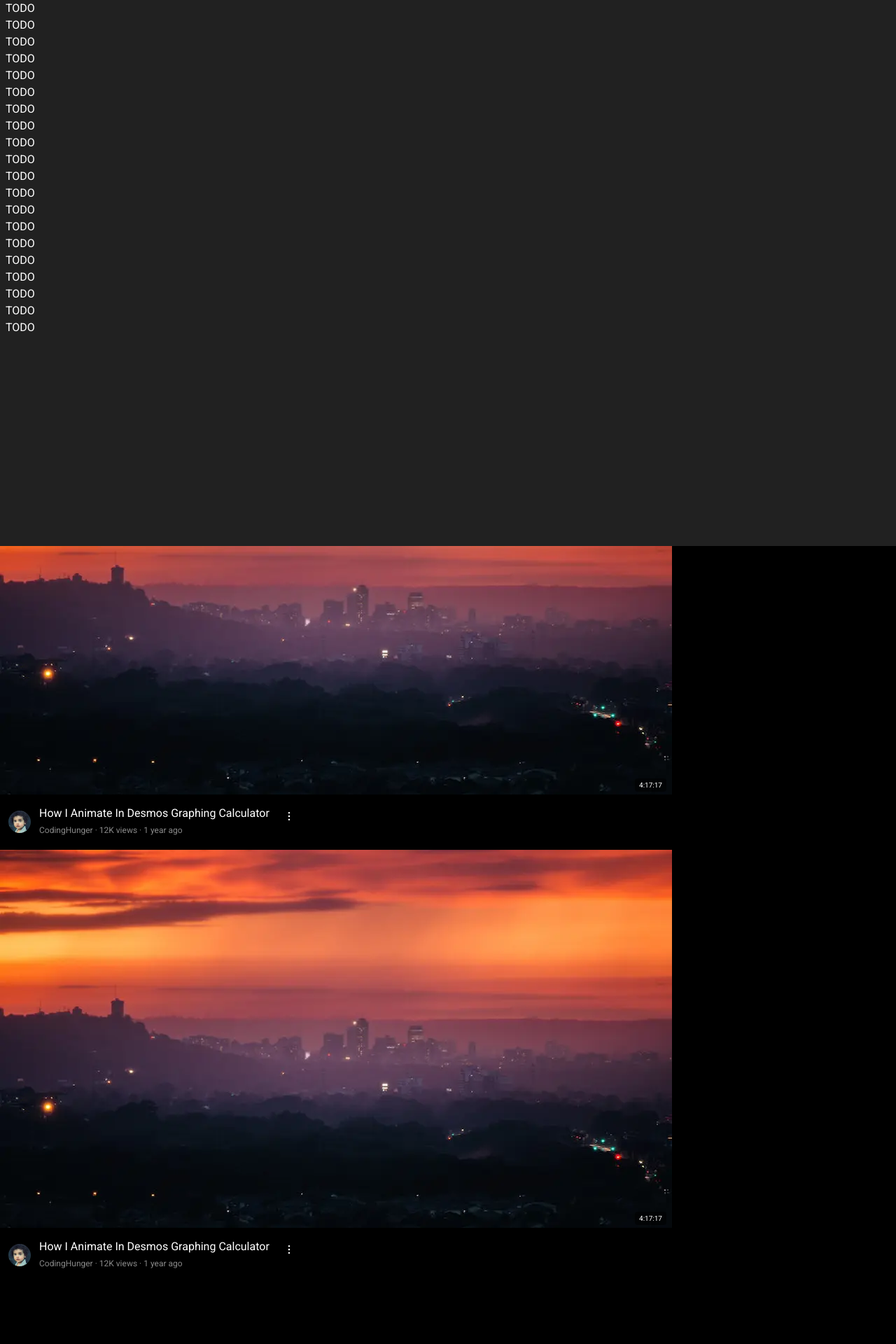
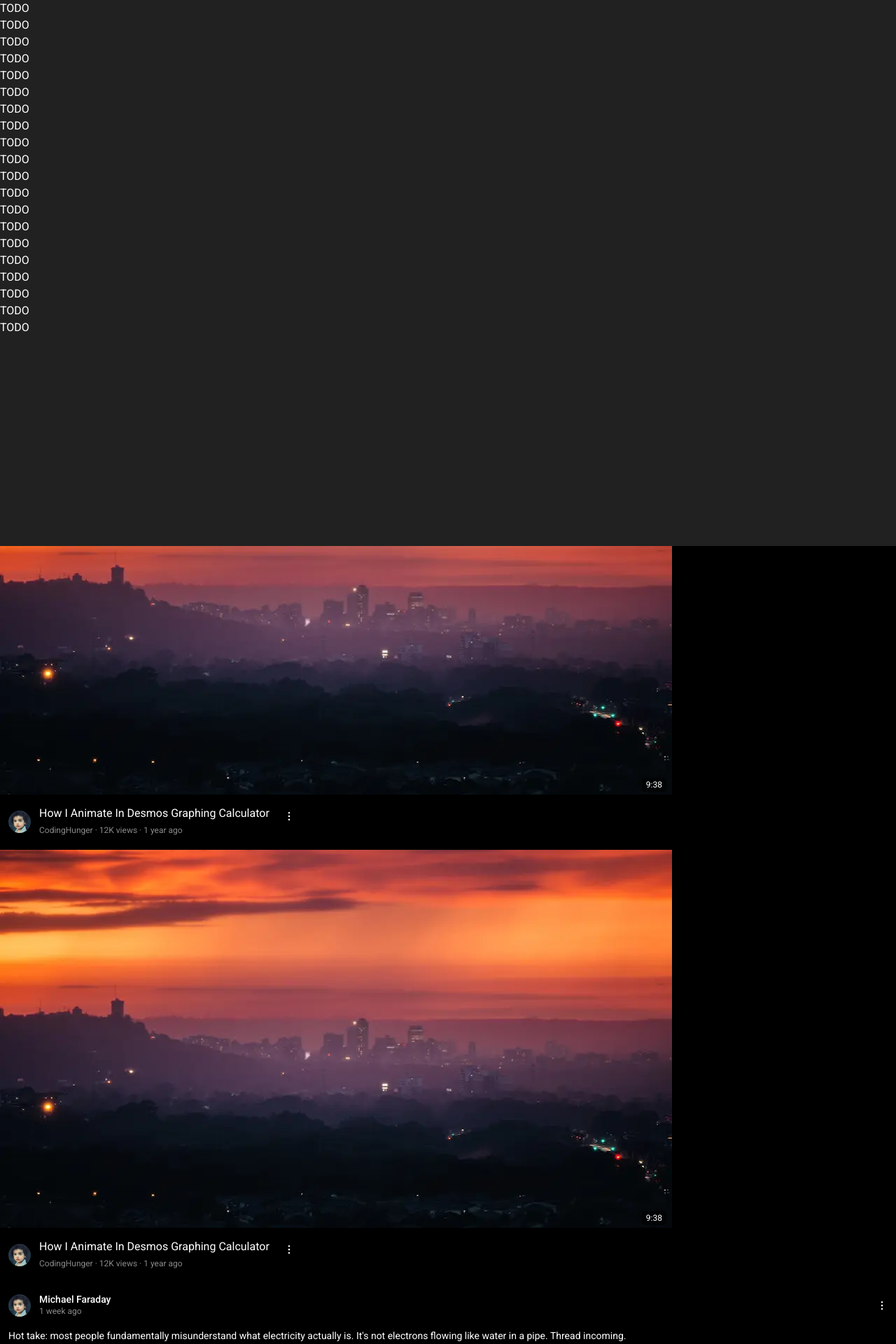
Before and after one commit to LadyBeGood/youtube, a React (Vite) app: page /video in a window 1280 px wide. Shown: the part 820-2740 px from the top of the page at 70% size. Before the commit the page ends 2653 px from the top, so only its background shows below. Built offline with nearby package versions, Linux system fonts and the light colour scheme.

Commit message:
I am tired boss

```diff
--- a/src/components/BottomSheet.tsx
+++ b/src/components/BottomSheet.tsx
@@ -8,7 +8,7 @@ import { useEffect, useLayoutEffect, useRef, useState, type PointerEvent } from
  * - Customizable snap points (Low, Middle, High).
  * - GPU-accelerated transforms only, no layout thrashing.
  */
-const BottomSheet = ({ type = 1, isBottomSheetOpen = false, overlay = true, onBottomSheetClose, children, low = 0, middle = 50, high = 100, height = "", zIndex = 999 }) => {
+const BottomSheet = ({ type = 1, isBottomSheetOpen = false, overlay = true, onBottomSheetClose, children, low = 0, middle = 50, high = 100, height = "" }) => {
     console.log("bottomsheet");
     /**********************************
      * Constants
@@ -197,6 +197,11 @@ const BottomSheet = ({ type = 1, isBottomSheetOpen = false, overlay = true, onBo
 
     console.log("bottomsheet end");
 
+    function debug(x) {
+        console.log(x);
+        return x;
+    }
+
     return (
         <>
             {/* Overlay */}
@@ -210,11 +215,12 @@ const BottomSheet = ({ type = 1, isBottomSheetOpen = false, overlay = true, onBo
             }
 
 
+
             {/* Bottom Sheet */}
             <div
                 ref={bottomSheetRef}
 
-                className={`touch-none select-none max-h-[100svh] fixed bottom-0 left-0 right-0 z-${zIndex} transition-transform duration-${ANIMATION_DURATION} ` + (type === 1 ? `pb-2 px-2` : "bg-[#212121] p-2")}
+                className={debug(`touch-none select-none max-h-[100svh] fixed bottom-0 left-0 right-0 z-999 transition-transform duration-${ANIMATION_DURATION} ` + (type === 1 ? `pb-2 px-2` : "bg-[#212121]"))}
                 style={{
                     transform: `translateY(${isBottomSheetOpen ? String(bottomSheetTranslateY) : "100"}%)`,
                     transitionProperty: isPointerDown ? "none" : "transform",
@@ -251,14 +257,16 @@ const BottomSheet = ({ type = 1, isBottomSheetOpen = false, overlay = true, onBo
                 {/* Content */}
                 <div
                     ref={bottomSheetContentRef}
-                    className={type === 1 ? "bg-[#212121] py-2 rounded-xl" : ""}
+                    className={type === 1 ? "bg-[#212121] py-2 rounded-xl relative" : ""}
                 >
                     {/* Drag Handle */}
-                    <div className="flex h-full pb-2 justify-center">
+                    <div className="flex h-full py-2 justify-center ">
                         <div className="h-1 w-10 rounded-full bg-[#606060]" />
                     </div>
 
-                    {children}
+                    <div>
+                        {children}
+                    </div>
                 </div>
             </div>
         </>
--- /dev/null
+++ b/src/components/Comment.tsx
@@ -0,0 +1,5 @@
+export default function Comment() {
+    return (
+        <div>Comment</div>
+    )
+}
--- a/src/components/Post.tsx
+++ b/src/components/Post.tsx
@@ -16,13 +16,13 @@ export default function Post({ className = "", avatar, name, date, body, likes,
     return (
         <div className={className}>
             {/* Header */}
-            <div className="mb-3 flex items-center gap-2.5 ml-3 mr-1">
+            <div className="mb-4 flex items-center gap-3 ml-3 mr-1">
                 <div className="w-8 h-8">
                     <img className="rounded-full" src={avatar} alt="" />
                 </div>
                 <div>
-                    <p className="text-[13px] font-medium text-white leading-none">{name}</p>
-                    <p className="text-[11px] text-cool-gray mt-0.5 select-none">{date}</p>
+                    <p className="text-sm font-medium text-white leading-none">{name}</p>
+                    <p className="text-xs text-cool-gray mt-0.5 select-none">{date}</p>
                 </div>
                 <button className="ml-auto p-1.5">
                     <MoreIcon size={20} />
@@ -30,11 +30,11 @@ export default function Post({ className = "", avatar, name, date, body, likes,
             </div>
 
             {/* Body */}
-            <p className="mx-3 text-sm leading-relaxed mb-3 line-clamp-3 overflow-hidden">{body}</p>
+            <p className="mx-3 text-sm leading-relaxed mb-4 line-clamp-3 overflow-hidden">{body}</p>
 
             {/* Optional image placeholder */}
             {imgSrc && (
-                <div className=" bg-[#1a1a1a] flex items-center justify-center mb-3">
+                <div className=" bg-[#1a1a1a] flex items-center justify-center mb-4">
                     <img src={imgSrc} alt="Post Image" />
                 </div>
             )}
--- a/src/components/VideoCard.tsx
+++ b/src/components/VideoCard.tsx
@@ -20,7 +20,7 @@ export default function VideoCard({ isMusical = false, title, channel, profilePi
         <div className="select-none">
             <button className="relative" onClick={() => navigate("/video")}>
                 <img src={thumbnailURL} alt="thumbnail" />
-                <div className="absolute rounded right-2 bottom-1 bg-[#00000090] flex text-[10px] justify-around text-white items-center px-1.5 py-0.5 ">
+                <div className="absolute rounded right-2 bottom-1 bg-[#00000090] flex text-xs justify-around text-white items-center px-1.5 py-0.5 ">
                     {isMusical &&
                         <span className="material-symbols-outlined" style={{ fontSize: "12px", fontVariationSettings: `"FILL" 1, "wght" 400,"GRAD" 0` }}>music_note</span>
                     }
--- a/src/pages/Home.tsx
+++ b/src/pages/Home.tsx
@@ -12,19 +12,19 @@ export default function Home() {
         <div className="overflow-y-scroll no-scrollbar">
             <RecommendationsBar isHomePage={true} />
 
-            <VideoCard title={"How I Animate In Desmos Graphing Calculator"} channel={"CodingHunger"} profilePictureURL={"./avatar1.webp"} views={"12K"} uploadDate={"1 year ago"} thumbnailURL={"./thumbnail1.webp"} duration={"4:17:17"} />
-            <VideoCard title={"How I Animate In Desmos Graphing Calculator"} channel={"CodingHunger"} profilePictureURL={"./avatar1.webp"} views={"12K"} uploadDate={"1 year ago"} thumbnailURL={"./thumbnail1.webp"} duration={"4:17:17"} />
-            <VideoCard title={"How I Animate In Desmos Graphing Calculator"} channel={"CodingHunger"} profilePictureURL={"./avatar1.webp"} views={"12K"} uploadDate={"1 year ago"} thumbnailURL={"./thumbnail1.webp"} duration={"4:17:17"} />
-            <VideoCard title={"How I Animate In Desmos Graphing Calculator"} channel={"CodingHunger"} profilePictureURL={"./avatar1.webp"} views={"12K"} uploadDate={"1 year ago"} thumbnailURL={"./thumbnail1.webp"} duration={"4:17:17"} />
-            <VideoCard title={"How I Animate In Desmos Graphing Calculator"} channel={"CodingHunger"} profilePictureURL={"./avatar1.webp"} views={"12K"} uploadDate={"1 year ago"} thumbnailURL={"./thumbnail1.webp"} duration={"4:17:17"} />
-            <VideoCard title={"How I Animate In Desmos Graphing Calculator"} channel={"CodingHunger"} profilePictureURL={"./avatar1.webp"} views={"12K"} uploadDate={"1 year ago"} thumbnailURL={"./thumbnail1.webp"} duration={"4:17:17"} />
-            <VideoCard title={"How I Animate In Desmos Graphing Calculator"} channel={"CodingHunger"} profilePictureURL={"./avatar1.webp"} views={"12K"} uploadDate={"1 year ago"} thumbnailURL={"./thumbnail1.webp"} duration={"4:17:17"} />
-            <VideoCard title={"How I Animate In Desmos Graphing Calculator"} channel={"CodingHunger"} profilePictureURL={"./avatar1.webp"} views={"12K"} uploadDate={"1 year ago"} thumbnailURL={"./thumbnail1.webp"} duration={"4:17:17"} />
-            <VideoCard title={"How I Animate In Desmos Graphing Calculator"} channel={"CodingHunger"} profilePictureURL={"./avatar1.webp"} views={"12K"} uploadDate={"1 year ago"} thumbnailURL={"./thumbnail1.webp"} duration={"4:17:17"} />
-            <VideoCard title={"How I Animate In Desmos Graphing Calculator"} channel={"CodingHunger"} profilePictureURL={"./avatar1.webp"} views={"12K"} uploadDate={"1 year ago"} thumbnailURL={"./thumbnail1.webp"} duration={"4:17:17"} />
-            <VideoCard title={"How I Animate In Desmos Graphing Calculator"} channel={"CodingHunger"} profilePictureURL={"./avatar1.webp"} views={"12K"} uploadDate={"1 year ago"} thumbnailURL={"./thumbnail1.webp"} duration={"4:17:17"} />
-            <VideoCard title={"How I Animate In Desmos Graphing Calculator"} channel={"CodingHunger"} profilePictureURL={"./avatar1.webp"} views={"12K"} uploadDate={"1 year ago"} thumbnailURL={"./thumbnail1.webp"} duration={"4:17:17"} />
-            <VideoCard title={"How I Animate In Desmos Graphing Calculator"} channel={"CodingHunger"} profilePictureURL={"./avatar1.webp"} views={"12K"} uploadDate={"1 year ago"} thumbnailURL={"./thumbnail1.webp"} duration={"4:17:17"} />
+            <VideoCard title={"How I Animate In Desmos Graphing Calculator"} channel={"CodingHunger"} profilePictureURL={"./avatar1.webp"} views={"12K"} uploadDate={"1 year ago"} thumbnailURL={"./thumbnail1.webp"} duration={"9:38"} />
+            <VideoCard title={"How I Animate In Desmos Graphing Calculator"} channel={"CodingHunger"} profilePictureURL={"./avatar1.webp"} views={"12K"} uploadDate={"1 year ago"} thumbnailURL={"./thumbnail1.webp"} duration={"9:38"} />
+            <VideoCard title={"How I Animate In Desmos Graphing Calculator"} channel={"CodingHunger"} profilePictureURL={"./avatar1.webp"} views={"12K"} uploadDate={"1 year ago"} thumbnailURL={"./thumbnail1.webp"} duration={"9:38"} />
+            <VideoCard title={"How I Animate In Desmos Graphing Calculator"} channel={"CodingHunger"} profilePictureURL={"./avatar1.webp"} views={"12K"} uploadDate={"1 year ago"} thumbnailURL={"./thumbnail1.webp"} duration={"9:38"} />
+            <VideoCard title={"How I Animate In Desmos Graphing Calculator"} channel={"CodingHunger"} profilePictureURL={"./avatar1.webp"} views={"12K"} uploadDate={"1 year ago"} thumbnailURL={"./thumbnail1.webp"} duration={"9:38"} />
+            <VideoCard title={"How I Animate In Desmos Graphing Calculator"} channel={"CodingHunger"} profilePictureURL={"./avatar1.webp"} views={"12K"} uploadDate={"1 year ago"} thumbnailURL={"./thumbnail1.webp"} duration={"9:38"} />
+            <VideoCard title={"How I Animate In Desmos Graphing Calculator"} channel={"CodingHunger"} profilePictureURL={"./avatar1.webp"} views={"12K"} uploadDate={"1 year ago"} thumbnailURL={"./thumbnail1.webp"} duration={"9:38"} />
+            <VideoCard title={"How I Animate In Desmos Graphing Calculator"} channel={"CodingHunger"} profilePictureURL={"./avatar1.webp"} views={"12K"} uploadDate={"1 year ago"} thumbnailURL={"./thumbnail1.webp"} duration={"9:38"} />
+            <VideoCard title={"How I Animate In Desmos Graphing Calculator"} channel={"CodingHunger"} profilePictureURL={"./avatar1.webp"} views={"12K"} uploadDate={"1 year ago"} thumbnailURL={"./thumbnail1.webp"} duration={"9:38"} />
+            <VideoCard title={"How I Animate In Desmos Graphing Calculator"} channel={"CodingHunger"} profilePictureURL={"./avatar1.webp"} views={"12K"} uploadDate={"1 year ago"} thumbnailURL={"./thumbnail1.webp"} duration={"9:38"} />
+            <VideoCard title={"How I Animate In Desmos Graphing Calculator"} channel={"CodingHunger"} profilePictureURL={"./avatar1.webp"} views={"12K"} uploadDate={"1 year ago"} thumbnailURL={"./thumbnail1.webp"} duration={"9:38"} />
+            <VideoCard title={"How I Animate In Desmos Graphing Calculator"} channel={"CodingHunger"} profilePictureURL={"./avatar1.webp"} views={"12K"} uploadDate={"1 year ago"} thumbnailURL={"./thumbnail1.webp"} duration={"9:38"} />
+            <VideoCard title={"How I Animate In Desmos Graphing Calculator"} channel={"CodingHunger"} profilePictureURL={"./avatar1.webp"} views={"12K"} uploadDate={"1 year ago"} thumbnailURL={"./thumbnail1.webp"} duration={"9:38"} />
         </div>
     )
 }
--- a/src/pages/Subscriptions.tsx
+++ b/src/pages/Subscriptions.tsx
@@ -10,25 +10,25 @@ export default function Subscriptions() {
             <SubscriptionsBar />
             <RecommendationsBar isHomePage={false} />
 
-            <VideoCard title={"How I Animate In Desmos Graphing Calculator"} channel={"CodingHunger"} profilePictureURL={"./avatar1.webp"} views={"12K"} uploadDate={"1 year ago"} thumbnailURL={"./thumbnail1.webp"} duration={"4:17:17"} />
-            <VideoCard title={"How I Animate In Desmos Graphing Calculator"} channel={"CodingHunger"} profilePictureURL={"./avatar1.webp"} views={"12K"} uploadDate={"1 year ago"} thumbnailURL={"./thumbnail1.webp"} duration={"4:17:17"} />
-            <Post className="my-6" {...        {
+            <VideoCard title={"How I Animate In Desmos Graphing Calculator"} channel={"CodingHunger"} profilePictureURL={"./avatar1.webp"} views={"12K"} uploadDate={"1 year ago"} thumbnailURL={"./thumbnail1.webp"} duration={"9:38"} />
+            <VideoCard title={"How I Animate In Desmos Graphing Calculator"} channel={"CodingHunger"} profilePictureURL={"./avatar1.webp"} views={"12K"} uploadDate={"1 year ago"} thumbnailURL={"./thumbnail1.webp"} duration={"9:38"} />
+            <Post className="mb-6 mt-4" {...        {
                 id: 1,
                 avatar: "./avatar1.webp", name: "Michael Faraday", date: "2 days ago",
                 body: "Just finished filming a 3-part series on the hidden geometry of magnetic field lines. It genuinely blew my mind editing this — dropping next week. Lorem ipsum dolor sit amet consectetur, adipisicing elit. Reiciendis inventore expedita delectus esse assumenda a perferendis omnis molestiae dolorem, enim quasi eos autem quisquam voluptate labore veniam porro quod. Tempore?",
                 likes: "2.4K", dislikes: "24", comments: "183", imgSrc: "./pink.webp",
             }} />
-            <VideoCard title={"How I Animate In Desmos Graphing Calculator"} channel={"CodingHunger"} profilePictureURL={"./avatar1.webp"} views={"12K"} uploadDate={"1 year ago"} thumbnailURL={"./thumbnail1.webp"} duration={"4:17:17"} />
-            <VideoCard title={"How I Animate In Desmos Graphing Calculator"} channel={"CodingHunger"} profilePictureURL={"./avatar1.webp"} views={"12K"} uploadDate={"1 year ago"} thumbnailURL={"./thumbnail1.webp"} duration={"4:17:17"} />
-            <VideoCard title={"How I Animate In Desmos Graphing Calculator"} channel={"CodingHunger"} profilePictureURL={"./avatar1.webp"} views={"12K"} uploadDate={"1 year ago"} thumbnailURL={"./thumbnail1.webp"} duration={"4:17:17"} />
-            <VideoCard title={"How I Animate In Desmos Graphing Calculator"} channel={"CodingHunger"} profilePictureURL={"./avatar1.webp"} views={"12K"} uploadDate={"1 year ago"} thumbnailURL={"./thumbnail1.webp"} duration={"4:17:17"} />
-            <VideoCard title={"How I Animate In Desmos Graphing Calculator"} channel={"CodingHunger"} profilePictureURL={"./avatar1.webp"} views={"12K"} uploadDate={"1 year ago"} thumbnailURL={"./thumbnail1.webp"} duration={"4:17:17"} />
-            <VideoCard title={"How I Animate In Desmos Graphing Calculator"} channel={"CodingHunger"} profilePictureURL={"./avatar1.webp"} views={"12K"} uploadDate={"1 year ago"} thumbnailURL={"./thumbnail1.webp"} duration={"4:17:17"} />
-            <VideoCard title={"How I Animate In Desmos Graphing Calculator"} channel={"CodingHunger"} profilePictureURL={"./avatar1.webp"} views={"12K"} uploadDate={"1 year ago"} thumbnailURL={"./thumbnail1.webp"} duration={"4:17:17"} />
-            <VideoCard title={"How I Animate In Desmos Graphing Calculator"} channel={"CodingHunger"} profilePictureURL={"./avatar1.webp"} views={"12K"} uploadDate={"1 year ago"} thumbnailURL={"./thumbnail1.webp"} duration={"4:17:17"} />
-            <VideoCard title={"How I Animate In Desmos Graphing Calculator"} channel={"CodingHunger"} profilePictureURL={"./avatar1.webp"} views={"12K"} uploadDate={"1 year ago"} thumbnailURL={"./thumbnail1.webp"} duration={"4:17:17"} />
-            <VideoCard title={"How I Animate In Desmos Graphing Calculator"} channel={"CodingHunger"} profilePictureURL={"./avatar1.webp"} views={"12K"} uploadDate={"1 year ago"} thumbnailURL={"./thumbnail1.webp"} duration={"4:17:17"} />
-            <VideoCard title={"How I Animate In Desmos Graphing Calculator"} channel={"CodingHunger"} profilePictureURL={"./avatar1.webp"} views={"12K"} uploadDate={"1 year ago"} thumbnailURL={"./thumbnail1.webp"} duration={"4:17:17"} />
+            <VideoCard title={"How I Animate In Desmos Graphing Calculator"} channel={"CodingHunger"} profilePictureURL={"./avatar1.webp"} views={"12K"} uploadDate={"1 year ago"} thumbnailURL={"./thumbnail1.webp"} duration={"9:38"} />
+            <VideoCard title={"How I Animate In Desmos Graphing Calculator"} channel={"CodingHunger"} profilePictureURL={"./avatar1.webp"} views={"12K"} uploadDate={"1 year ago"} thumbnailURL={"./thumbnail1.webp"} duration={"9:38"} />
+            <VideoCard title={"How I Animate In Desmos Graphing Calculator"} channel={"CodingHunger"} profilePictureURL={"./avatar1.webp"} views={"12K"} uploadDate={"1 year ago"} thumbnailURL={"./thumbnail1.webp"} duration={"9:38"} />
+            <VideoCard title={"How I Animate In Desmos Graphing Calculator"} channel={"CodingHunger"} profilePictureURL={"./avatar1.webp"} views={"12K"} uploadDate={"1 year ago"} thumbnailURL={"./thumbnail1.webp"} duration={"9:38"} />
+            <VideoCard title={"How I Animate In Desmos Graphing Calculator"} channel={"CodingHunger"} profilePictureURL={"./avatar1.webp"} views={"12K"} uploadDate={"1 year ago"} thumbnailURL={"./thumbnail1.webp"} duration={"9:38"} />
+            <VideoCard title={"How I Animate In Desmos Graphing Calculator"} channel={"CodingHunger"} profilePictureURL={"./avatar1.webp"} views={"12K"} uploadDate={"1 year ago"} thumbnailURL={"./thumbnail1.webp"} duration={"9:38"} />
+            <VideoCard title={"How I Animate In Desmos Graphing Calculator"} channel={"CodingHunger"} profilePictureURL={"./avatar1.webp"} views={"12K"} uploadDate={"1 year ago"} thumbnailURL={"./thumbnail1.webp"} duration={"9:38"} />
+            <VideoCard title={"How I Animate In Desmos Graphing Calculator"} channel={"CodingHunger"} profilePictureURL={"./avatar1.webp"} views={"12K"} uploadDate={"1 year ago"} thumbnailURL={"./thumbnail1.webp"} duration={"9:38"} />
+            <VideoCard title={"How I Animate In Desmos Graphing Calculator"} channel={"CodingHunger"} profilePictureURL={"./avatar1.webp"} views={"12K"} uploadDate={"1 year ago"} thumbnailURL={"./thumbnail1.webp"} duration={"9:38"} />
+            <VideoCard title={"How I Animate In Desmos Graphing Calculator"} channel={"CodingHunger"} profilePictureURL={"./avatar1.webp"} views={"12K"} uploadDate={"1 year ago"} thumbnailURL={"./thumbnail1.webp"} duration={"9:38"} />
+            <VideoCard title={"How I Animate In Desmos Graphing Calculator"} channel={"CodingHunger"} profilePictureURL={"./avatar1.webp"} views={"12K"} uploadDate={"1 year ago"} thumbnailURL={"./thumbnail1.webp"} duration={"9:38"} />
         </div>
     )
 }
--- a/src/pages/Video.tsx
+++ b/src/pages/Video.tsx
@@ -4,6 +4,8 @@ import VideoCard from "../components/VideoCard"
 import VideoPlayer from "../components/VideoPlayer"
 import BottomSheet from "../components/BottomSheet";
 import { NavLink } from "react-router-dom";
+import Post from "../components/Post";
+import Comment from "../components/Comment";
 
 
 export default function Video() {
@@ -27,7 +29,7 @@ export default function Video() {
     return (
         <>
             <div className="min-w-full">
-                <div ref={videoPlayerRef}>
+                <div ref={videoPlayerRef} className="sticky top-0 z-1">
                     <VideoPlayer source="./dog.mp4" title="What Does A Tiny Kitten Do When He Finds A Sleeping Golden Retriever Puppy" />
                 </div>
 
@@ -81,7 +83,7 @@ export default function Video() {
                     {/* Comments Button */}
                     <button className="pl-3 pr-4 bg-dark-gray rounded-full flex items-center text-[12px] gap-2" onClick={() => setIsCommentsBottomSheetOpen(!isCommentsBottomSheetOpen)}>
                         {/* This was created by Gemini */}
-                        <CommentIcon height={18} width={18}  />
+                        <CommentIcon height={18} width={18} />
                         <div className="font-medium">3.1K</div>
                     </button>
 
@@ -111,34 +113,28 @@ export default function Video() {
                 </div>
 
 
-                <VideoCard title={"How I Animate In Desmos Graphing Calculator"} channel={"CodingHunger"} profilePictureURL={"./avatar1.webp"} views={"12K"} uploadDate={"1 year ago"} thumbnailURL={"./thumbnail1.webp"} duration={"4:17:17"} />
-                <VideoCard title={"How I Animate In Desmos Graphing Calculator"} channel={"CodingHunger"} profilePictureURL={"./avatar1.webp"} views={"12K"} uploadDate={"1 year ago"} thumbnailURL={"./thumbnail1.webp"} duration={"4:17:17"} />
-                <VideoCard title={"How I Animate In Desmos Graphing Calculator"} channel={"CodingHunger"} profilePictureURL={"./avatar1.webp"} views={"12K"} uploadDate={"1 year ago"} thumbnailURL={"./thumbnail1.webp"} duration={"4:17:17"} />
+                <VideoCard title={"How I Animate In Desmos Graphing Calculator"} channel={"CodingHunger"} profilePictureURL={"./avatar1.webp"} views={"12K"} uploadDate={"1 year ago"} thumbnailURL={"./thumbnail1.webp"} duration={"9:38"} />
+                <VideoCard title={"How I Animate In Desmos Graphing Calculator"} channel={"CodingHunger"} profilePictureURL={"./avatar1.webp"} views={"12K"} uploadDate={"1 year ago"} thumbnailURL={"./thumbnail1.webp"} duration={"9:38"} />
+                <VideoCard title={"How I Animate In Desmos Graphing Calculator"} channel={"CodingHunger"} profilePictureURL={"./avatar1.webp"} views={"12K"} uploadDate={"1 year ago"} thumbnailURL={"./thumbnail1.webp"} duration={"9:38"} />
+                <Post className="mb-6 mt-4" {...{
+                    id: 2,
+                    avatar: "./avatar1.webp", name: "Michael Faraday", date: "1 week ago",
+                    body: "Hot take: most people fundamentally misunderstand what electricity actually is. It's not electrons flowing like water in a pipe. Thread incoming.",
+                    likes: "5.1K", dislikes: "24", comments: "412",
+                }} />
+                <VideoCard title={"How I Animate In Desmos Graphing Calculator"} channel={"CodingHunger"} profilePictureURL={"./avatar1.webp"} views={"12K"} uploadDate={"1 year ago"} thumbnailURL={"./thumbnail1.webp"} duration={"9:38"} />
 
             </div>
 
             <BottomSheet type={2} overlay={false} isBottomSheetOpen={isCommentsBottomSheetOpen} height={"100svh"} middle={((window.innerHeight - videoPlayerHeight) / window.innerHeight) * 100} high={100} onBottomSheetClose={() => setIsCommentsBottomSheetOpen(false)}>
-                <div>TODO</div>
-                <div>TODO</div>
-                <div>TODO</div>
-                <div>TODO</div>
-                <div>TODO</div>
-                <div>TODO</div>
-                <div>TODO</div>
-                <div>TODO</div>
-                <div>TODO</div>
-                <div>TODO</div>
-                <div>TODO</div>
-                <div>TODO</div>
-                <div>TODO</div>
-                <div>TODO</div>
-                <div>TODO</div>
-                <div>TODO</div>
-                <div>TODO</div>
-                <div>TODO</div>
-                <div>TODO</div>
-                <div>TODO</div>
+                <Comment />
+
             </BottomSheet>
+
+            {/* <BottomSheet type={2} overlay={false} isBottomSheetOpen={isCommentsBottomSheetOpen} height={"80px"} middle={((window.innerHeight - videoPlayerHeight) / window.innerHeight) * 100} high={100} onBottomSheetClose={() => setIsCommentsBottomSheetOpen(false)}>
+                aaaa
+            </BottomSheet> */}
+
 
             {/* Description */}
             <BottomSheet type={2} overlay={false} isBottomSheetOpen={isDescriptionBottomSheetOpen} height={"100svh"} middle={((window.innerHeight - videoPlayerHeight) / window.innerHeight) * 100} high={100} onBottomSheetClose={() => setIsDescriptionBottomSheetOpen(false)}>
```
Also changed, not shown: src/components/ThinVideoCard.tsx (+2 -5 lines), src/pages/Channel/Videos.tsx (+11 -11 lines).
